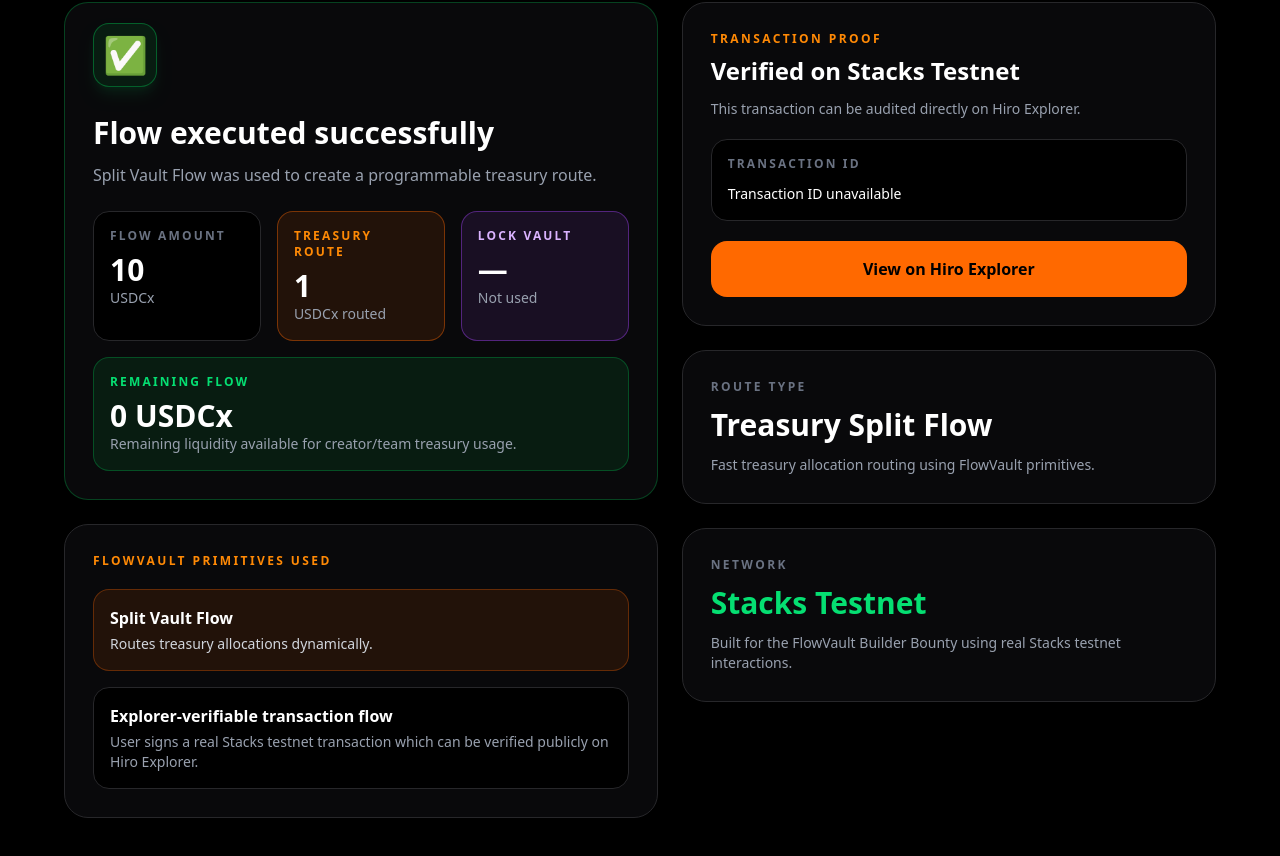
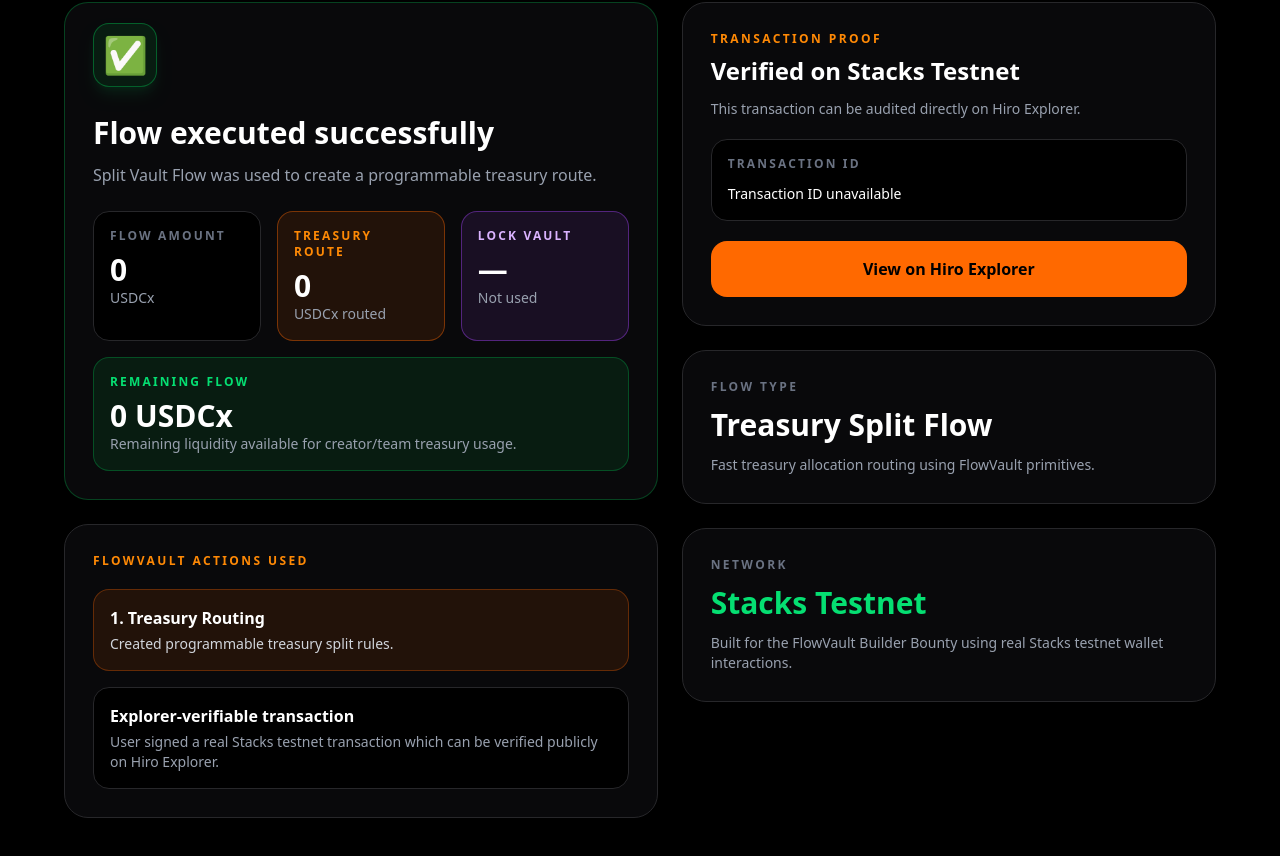
Before and after one commit to Grimaldo0147/creatorflow, a Next.js app: page /result in a window 1280 px wide. Shown: the part 236-1092 px from the top of the page. Built offline with nearby package versions, Linux system fonts and the light colour scheme.

Commit message:
Update page.tsx

```diff
--- a/app/result/page.tsx
+++ b/app/result/page.tsx
@@ -6,17 +6,19 @@
 function ResultContent() {
   const searchParams = useSearchParams();
 
-  const amount = Number(searchParams.get("amount") || 10);
-  const treasuryAmount = Number(searchParams.get("treasuryAmount") || 1);
+  const amount = Number(searchParams.get("amount") || 0);
+  const treasuryAmount = Number(searchParams.get("treasuryAmount") || 0);
   const lockAmount = Number(searchParams.get("lockAmount") || 0);
   const remainingAmount = Number(searchParams.get("remainingAmount") || 0);
 
   const txId = searchParams.get("txId") || "";
   const primitive = searchParams.get("primitive") || "treasury";
+
   const currentBlock = searchParams.get("currentBlock") || "";
   const futureBlock = searchParams.get("futureBlock") || "";
 
   const isLockFlow = primitive === "split-lock";
+  const isDepositFlow = primitive === "deposit";
 
   const explorerLink = txId
     ? `https://explorer.hiro.so/txid/${txId}?chain=testnet`
@@ -32,7 +34,9 @@
             </div>
 
             <h1 className="text-4xl sm:text-6xl font-black tracking-tight">
-              {isLockFlow
+              {isDepositFlow
+                ? "USDCx Deposit Executed"
+                : isLockFlow
                 ? "Programmable Lock Flow Created"
                 : "Treasury Route Created"}
             </h1>
@@ -64,7 +68,9 @@
               </h2>
 
               <p className="mt-3 text-gray-400">
-                {isLockFlow
+                {isDepositFlow
+                  ? "Testnet USDCx was deposited into the programmable treasury flow."
+                  : isLockFlow
                   ? "Split Vault Flow and Lock Vault Flow were combined into one programmable treasury coordination flow."
                   : "Split Vault Flow was used to create a programmable treasury route."}
               </p>
@@ -100,11 +106,13 @@
                   </p>
 
                   <p className="mt-2 text-3xl font-black">
-                    {isLockFlow ? lockAmount : "—"}
+                    {isLockFlow || isDepositFlow ? lockAmount : "—"}
                   </p>
 
                   <p className="text-sm text-gray-400">
-                    {isLockFlow ? "USDCx locked" : "Not used"}
+                    {isLockFlow || isDepositFlow
+                      ? "USDCx locked"
+                      : "Not used"}
                   </p>
                 </div>
               </div>
@@ -124,7 +132,7 @@
               </div>
             </div>
 
-            {isLockFlow && (
+            {(isLockFlow || isDepositFlow) && (
               <div className="rounded-3xl border border-purple-500/30 bg-zinc-950 p-5 sm:p-7">
                 <p className="text-xs font-bold uppercase tracking-[0.2em] text-purple-300">
                   Lock Flow Details
@@ -165,35 +173,45 @@
 
             <div className="rounded-3xl border border-zinc-800 bg-zinc-950 p-5 sm:p-7">
               <p className="text-xs font-bold uppercase tracking-[0.2em] text-orange-400">
-                FlowVault primitives used
+                FlowVault actions used
               </p>
 
               <div className="mt-5 grid gap-4">
                 <div className="rounded-2xl border border-orange-500/30 bg-orange-500/10 p-4">
-                  <p className="font-black">Split Vault Flow</p>
+                  <p className="font-black">1. Treasury Routing</p>
 
                   <p className="mt-1 text-sm text-gray-300">
-                    Routes treasury allocations dynamically.
+                    Created programmable treasury split rules.
                   </p>
                 </div>
 
-                {isLockFlow && (
+                {(isLockFlow || isDepositFlow) && (
                   <div className="rounded-2xl border border-purple-500/30 bg-purple-500/10 p-4">
-                    <p className="font-black">Lock Vault Flow</p>
+                    <p className="font-black">2. Lock Vault Flow</p>
 
                     <p className="mt-1 text-sm text-gray-300">
-                      Locks treasury reserves until a future unlock block.
+                      Created programmable reserve lock behavior.
+                    </p>
+                  </div>
+                )}
+
+                {isDepositFlow && (
+                  <div className="rounded-2xl border border-green-500/30 bg-green-500/10 p-4">
+                    <p className="font-black">3. USDCx Deposit Execution</p>
+
+                    <p className="mt-1 text-sm text-gray-300">
+                      Testnet USDCx deposit executed through FlowVault.
                     </p>
                   </div>
                 )}
 
                 <div className="rounded-2xl border border-zinc-800 bg-black p-4">
                   <p className="font-black">
-                    Explorer-verifiable transaction flow
+                    Explorer-verifiable transaction
                   </p>
 
                   <p className="mt-1 text-sm text-gray-400">
-                    User signs a real Stacks testnet transaction which can be
+                    User signed a real Stacks testnet transaction which can be
                     verified publicly on Hiro Explorer.
                   </p>
                 </div>
@@ -236,15 +254,21 @@
 
             <div className="rounded-3xl border border-zinc-800 bg-zinc-950 p-5 sm:p-7">
               <p className="text-xs font-bold uppercase tracking-[0.2em] text-gray-500">
-                Route Type
+                Flow Type
               </p>
 
               <p className="mt-3 text-3xl font-black">
-                {isLockFlow ? "Split + Lock Flow" : "Treasury Split Flow"}
+                {isDepositFlow
+                  ? "USDCx Deposit"
+                  : isLockFlow
+                  ? "Split + Lock Flow"
+                  : "Treasury Split Flow"}
               </p>
 
               <p className="mt-3 text-sm text-gray-400">
-                {isLockFlow
+                {isDepositFlow
+                  ? "Real programmable treasury execution using testnet USDCx."
+                  : isLockFlow
                   ? "Combines routing and treasury reserve locking into one programmable flow."
                   : "Fast treasury allocation routing using FlowVault primitives."}
               </p>
@@ -261,7 +285,7 @@
 
               <p className="mt-3 text-sm text-gray-400">
                 Built for the FlowVault Builder Bounty using real Stacks testnet
-                interactions.
+                wallet interactions.
               </p>
             </div>
           </aside>
```
